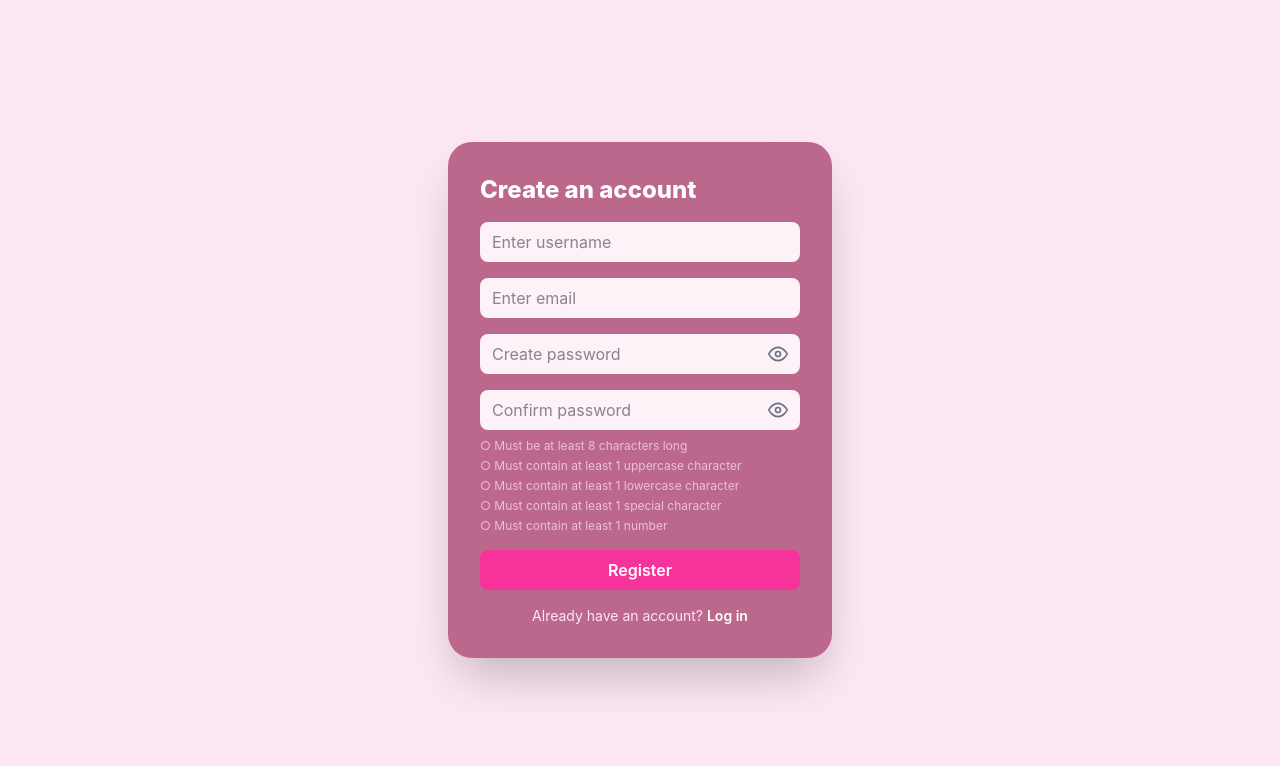
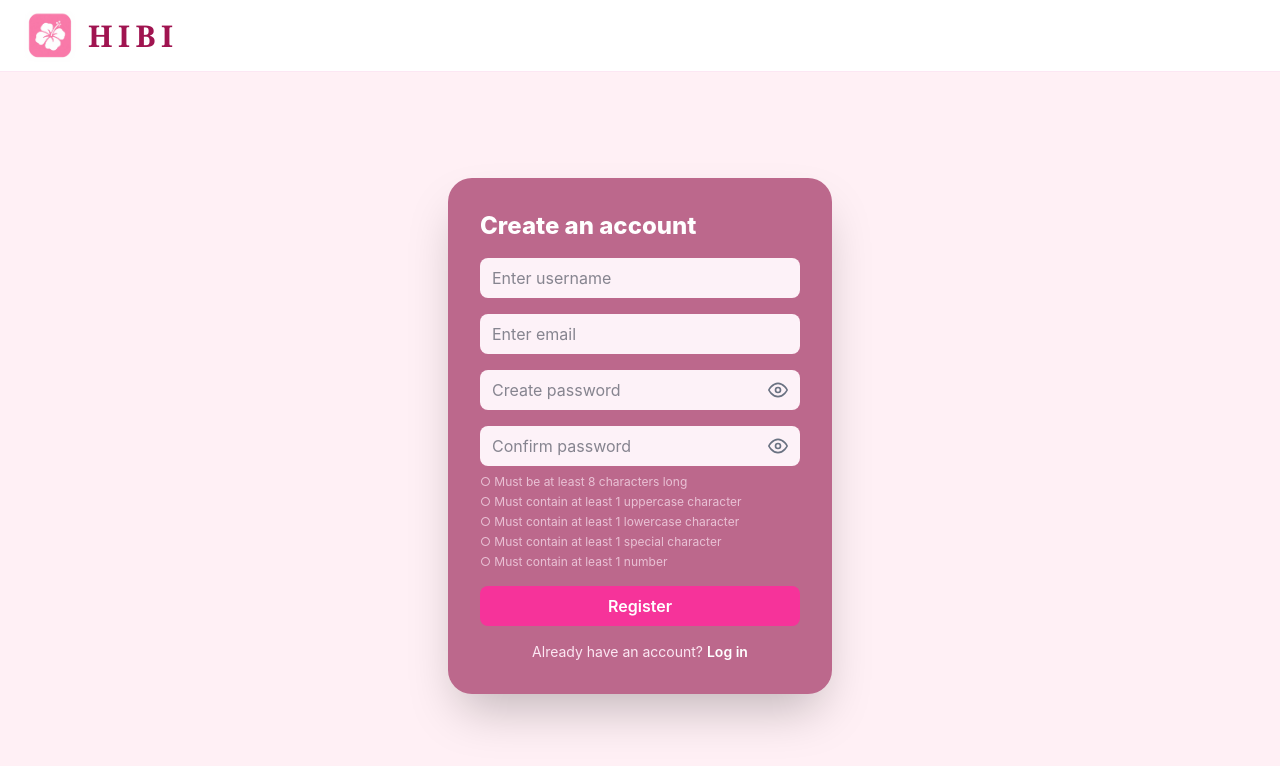
Before and after one commit to rite-rash/cmsc128-Lab1_CRUD_Hechenagocia_Reyes, a React (Vite) app in the folder client/: page /register in a window 1280 px wide. Shown: the top 766 px of the page. Built offline with nearby package versions, Linux system fonts and the light colour scheme; no server answers.

Commit message:
feat: add HIBI logo and icon to the top bar

```diff
--- a/client/src/components/Layout.jsx
+++ b/client/src/components/Layout.jsx
@@ -1,8 +1,58 @@
-// DESCRIPTION: Layout wrapper supporting future dynamic sections like Header/Footer
+// DESCRIPTION: Layout wrapper with a top bar (menu, HIBI logo) and the page background
+import logoImage from "../assets/logo.png";
 
-function Layout({ children }) {
+function MenuIcon() {
     return (
-        <div className="flex flex-col h-dvh text-gray-900 bg-pink-100">
+        <svg
+            aria-hidden="true"
+            viewBox="0 0 24 24"
+            fill="none"
+            stroke="currentColor"
+            strokeWidth="2"
+            strokeLinecap="round"
+            className="w-6 h-6"
+        >
+            <path d="M4 7h16M4 12h16M4 17h16" />
+        </svg>
+    );
+}
+
+export function Logo() {
+    return (
+        <img
+            src={logoImage}
+            alt="HIBI logo"
+            className="w-13 h-13 rounded-[10px] object-cover"
+        />
+    );
+}
+
+// onMenuClick is optional: pages without a sidebar (login, register) get no hamburger
+function Layout({ children, onMenuClick, menuOpen = false }) {
+    return (
+        <div className="flex flex-col h-dvh text-gray-900 bg-[#fff0f5]">
+            <header className="shrink-0 flex items-center justify-between gap-3 bg-white border-b border-pink-100 px-4 md:px-6 h-[72px]">
+                <div className="flex items-center gap-3 md:gap-4">
+                    {onMenuClick && (
+                        <button
+                            onClick={onMenuClick}
+                            aria-label="Toggle menu"
+                            aria-expanded={menuOpen}
+                            className="p-2 -ml-2 rounded-lg text-[#7a0f3d] hover:bg-pink-50 cursor-pointer"
+                        >
+                            <MenuIcon />
+                        </button>
+                    )}
+
+                    <div className="flex items-center gap-3">
+                        <Logo />
+                        <span className="font-serif text-2xl md:text-3xl font-extrabold tracking-[0.18em] text-[#a01450]">
+                            HIBI
+                        </span>
+                    </div>
+                </div>
+            </header>
+
             <main className="flex-1 flex flex-col items-center p-3 md:p-8 overflow-y-auto">
                 {children}
             </main>
```
Also changed, not shown: client/public/hibi-icon.png (added), client/src/assets/logo.png (added).
